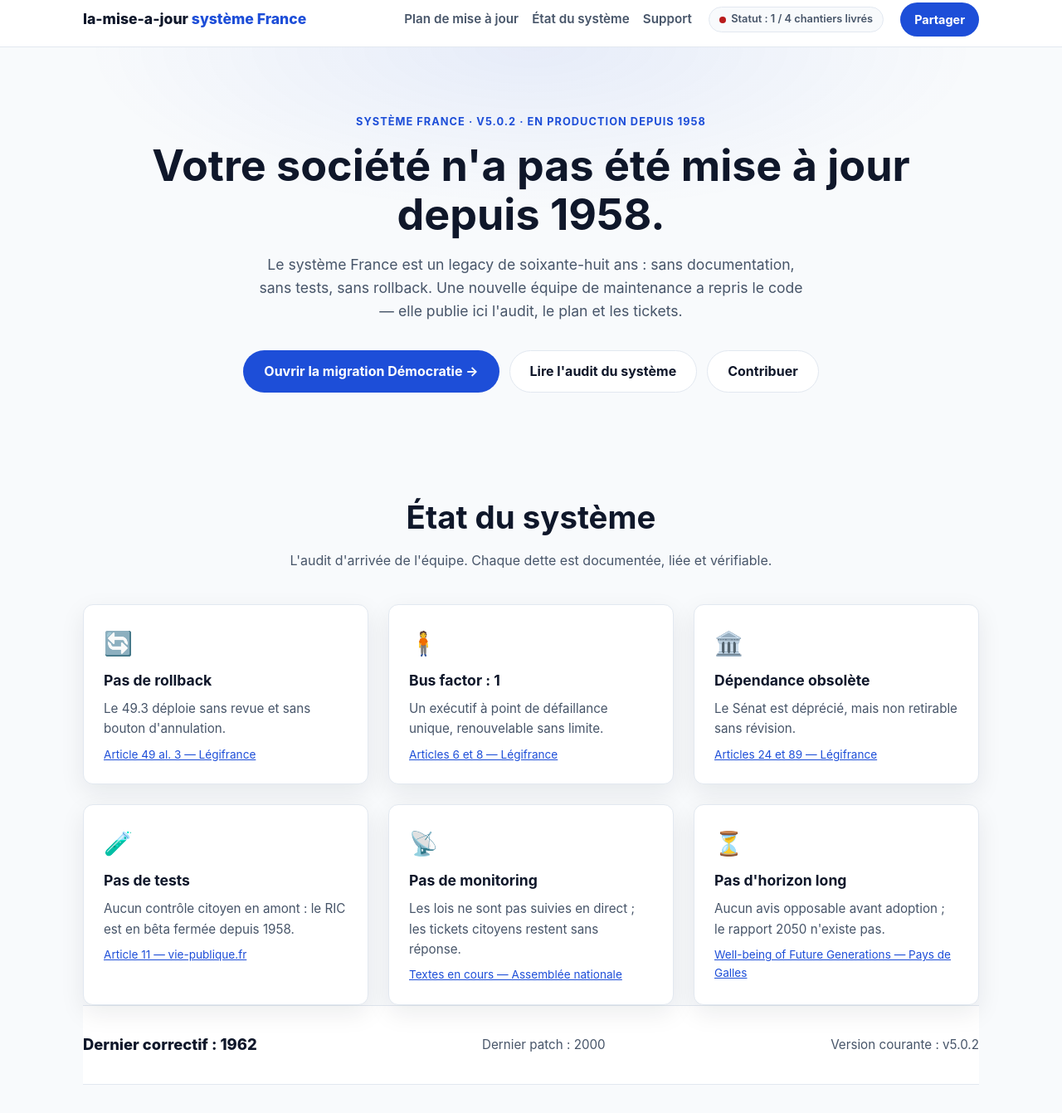
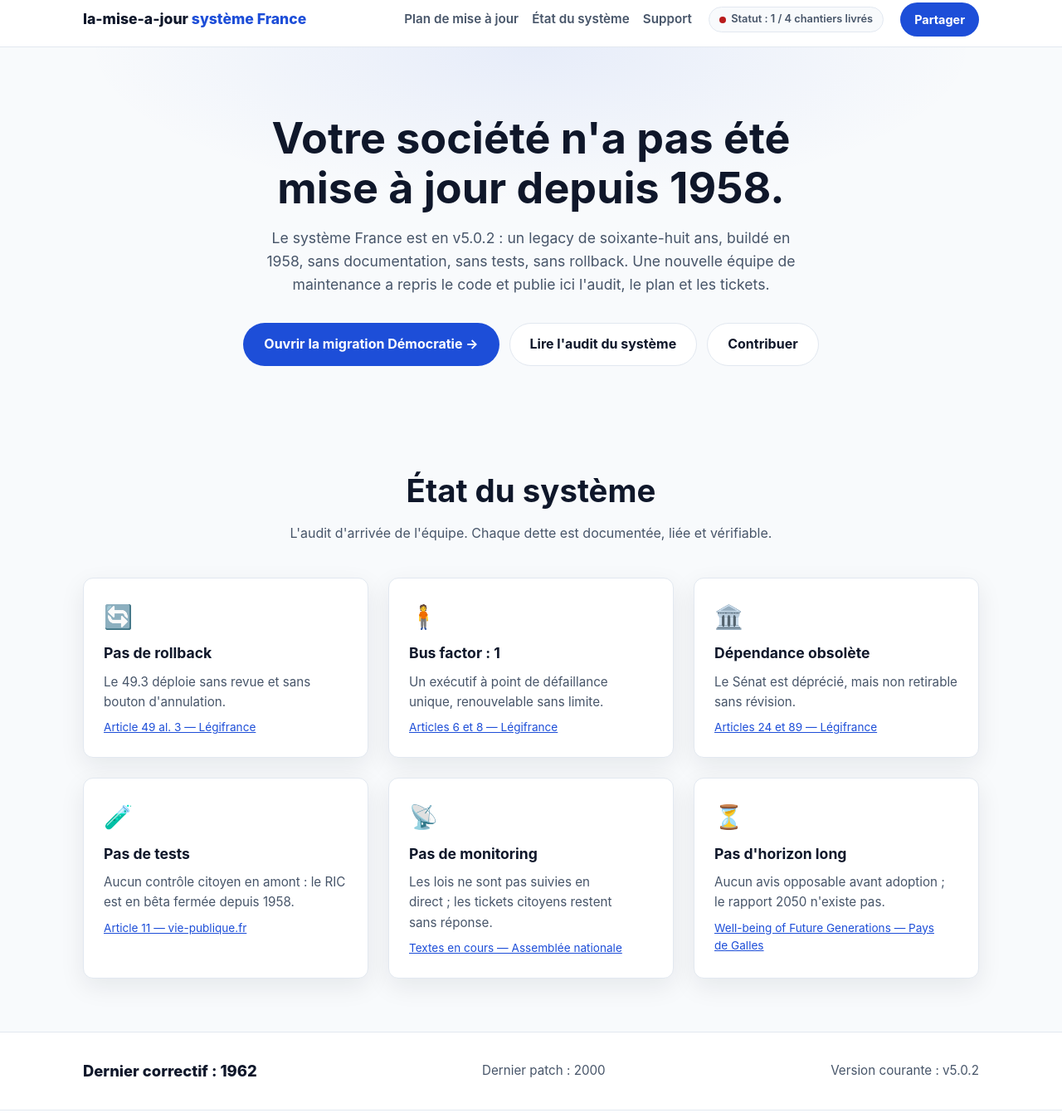
Before and after one commit to democratie-vivante/la-mise-a-jour, a website built with Vite: page index.html in a window 1280 px wide. Shown: the part 9-1350 px from the top of the page at 83% size. Built offline with nearby package versions, Linux system fonts and the light colour scheme.

Commit message:
fix: corriger les anti-patterns relevés par le détecteur Impeccable

```diff
--- a/index.html
+++ b/index.html
@@ -39,10 +39,9 @@
   <main id="main">
     <section class="hero">
       <div class="container">
-        <p class="hero-eyebrow">Système France · v5.0.2 · en production depuis 1958</p>
         <h1>Votre société n'a pas été mise à jour depuis 1958.</h1>
-        <p class="hero-sub">Le système France est un legacy de soixante-huit ans : sans documentation, sans tests, sans rollback.
-          Une nouvelle équipe de maintenance a repris le code — elle publie ici l'audit, le plan et les tickets.</p>
+        <p class="hero-sub">Le système France est en v5.0.2 : un legacy de soixante-huit ans, buildé en 1958, sans documentation,
+          sans tests, sans rollback. Une nouvelle équipe de maintenance a repris le code et publie ici l'audit, le plan et les tickets.</p>
         <div class="hero-actions">
           <a class="btn btn-primary" href="democratie/">Ouvrir la migration Démocratie →</a>
           <a class="btn btn-ghost" href="#systeme">Lire l'audit du système</a>
@@ -99,14 +98,14 @@
             <p class="feature-source"><a href="https://www.gov.wales/well-being-of-future-generations-wales-act-2015">Well-being of Future Generations — Pays de Galles</a></p>
           </article>
         </div>
+      </div>
+    </section>
 
-        <div class="proof">
-          <div class="proof-inner">
-            <p class="proof-count">Dernier correctif : 1962</p>
-            <p class="proof-rating">Dernier patch : 2000</p>
-            <p class="proof-rating">Version courante : v5.0.2</p>
-          </div>
-        </div>
+    <section class="proof" aria-label="Statut du système">
+      <div class="container proof-inner">
+        <p class="proof-count">Dernier correctif : 1962</p>
+        <p class="proof-rating">Dernier patch : 2000</p>
+        <p class="proof-rating">Version courante : v5.0.2</p>
       </div>
     </section>
 
--- a/styles.css
+++ b/styles.css
@@ -25,6 +25,20 @@ body {
   color: var(--color-text);
   font-family: -apple-system, BlinkMacSystemFont, "Segoe UI", Roboto, Helvetica, Arial, sans-serif;
   line-height: 1.6;
+}
+
+p {
+  text-wrap: pretty;
+}
+
+h1,
+h2,
+h3 {
+  text-wrap: balance;
+}
+
+li {
+  text-wrap: pretty;
 }
 
 a {
@@ -158,19 +172,11 @@ a {
     var(--color-bg);
 }
 
-.hero-eyebrow {
-  text-transform: uppercase;
-  letter-spacing: 0.08em;
-  font-size: 0.8rem;
-  font-weight: 700;
-  color: var(--color-primary);
-  margin: 0 0 0.75rem;
-}
-
 .hero h1 {
   font-size: clamp(2rem, 5vw, 3.25rem);
   line-height: 1.15;
   margin: 0 0 1rem;
+  text-wrap: balance;
 }
 
 .hero-sub {
@@ -262,6 +268,7 @@ a {
   text-align: center;
   font-size: clamp(1.6rem, 3.5vw, 2.4rem);
   margin: 0 0 0.5rem;
+  text-wrap: balance;
 }
 
 .section-sub {
```
Also changed, not shown: democratie/index.html (+1 -2 lines), docs/ajouter-une-declinaison.md (+1 -1 lines), tests/structure.spec.ts (+3 -3 lines).
